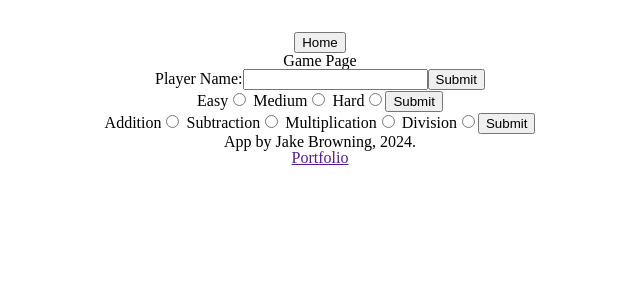
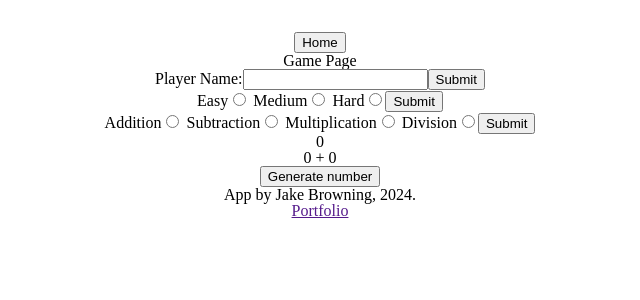
Before and after one commit to JakeBrowning90/math-game-1, a React (Vite) app: page / in a window 1280 px wide. Both pictures are taken after a click on the button "Start Game". Shown: the top 300 px of the page, without its empty margins (320-960 px from the left). Built offline with nearby package versions, Linux system fonts and the light colour scheme.

Commit message:
Add basic number generating function

```diff
--- a/src/components/GamePage.jsx
+++ b/src/components/GamePage.jsx
@@ -1,4 +1,19 @@
+import { useState } from "react";
+
 function GamePage({ navToHome }) {
+  const [number, setNumber] = useState(0);
+  const [addend1, setAddend1] = useState(0);
+  const [addend2, setAddend2] = useState(0);
+
+  const generateNumber = () => {
+    const number = Math.floor(Math.random() * 100);
+    const addend1 = number - Math.floor(Math.random() * number);
+    const addend2 = number - addend1;
+    setNumber(number);
+    setAddend1(addend1);
+    setAddend2(addend2);
+  };
+
   return (
     <div>
       <button onClick={navToHome}>Home</button>
@@ -53,6 +68,11 @@ function GamePage({ navToHome }) {
         </label>
         <button>Submit</button>
       </form>
+      <h1>{number}</h1>
+      <h1>
+        {addend1} + {addend2}
+      </h1>
+      <button onClick={generateNumber}>Generate number</button>
     </div>
   );
 }
```
